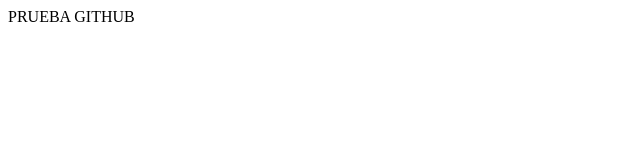
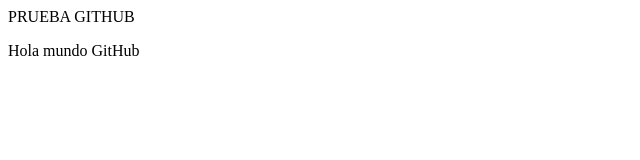
Before and after one commit to gberenst/sistema_stock, a plain HTML site: page primero.html in a window 1280 px wide. Shown: the whole page, without its empty margins (0-640 px from the left). Drawn offline with Linux system fonts and the light colour scheme.

Commit message:
Agregué hola mundo

```diff
--- a/primero.html
+++ b/primero.html
@@ -3,5 +3,6 @@
 </head>
 <body>
 PRUEBA GITHUB
+<p>Hola mundo GitHub</p>
 </body>
 </html>
```
